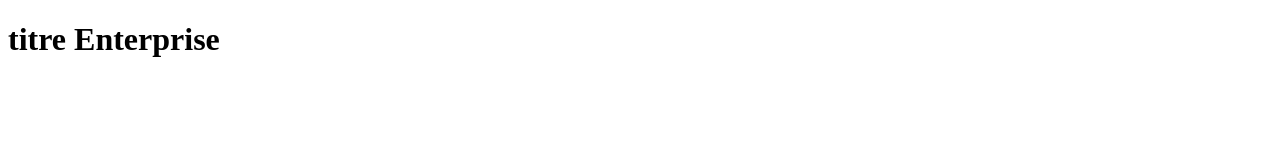
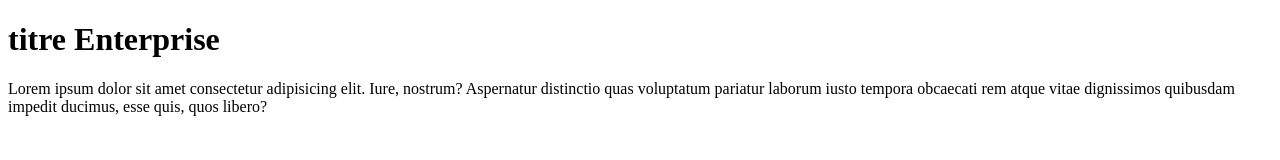
Before and after one commit to JB-Tech95-admin/enterprise, a plain HTML site: page index.html in a window 1280 px wide. Drawn offline with Linux system fonts and the light colour scheme.

Commit message:
commit firste home

```diff
--- a/index.html
+++ b/index.html
@@ -7,5 +7,10 @@
 </head>
 <body>
     <h1>titre Enterprise</h1>
+    <p>
+        Lorem ipsum dolor sit amet consectetur adipisicing elit.
+        Iure, nostrum? Aspernatur distinctio quas voluptatum pariatur laborum iusto tempora obcaecati rem atque vitae dignissimos quibusdam impedit ducimus,
+         esse quis, quos libero?
+    </p>
 </body>
 </html>
```
